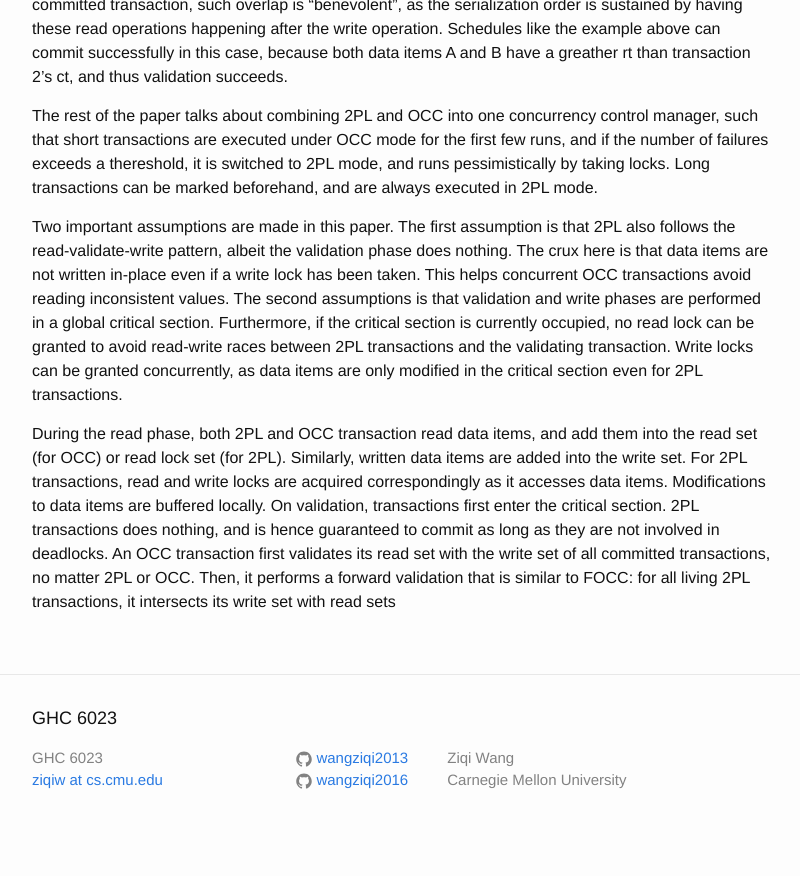
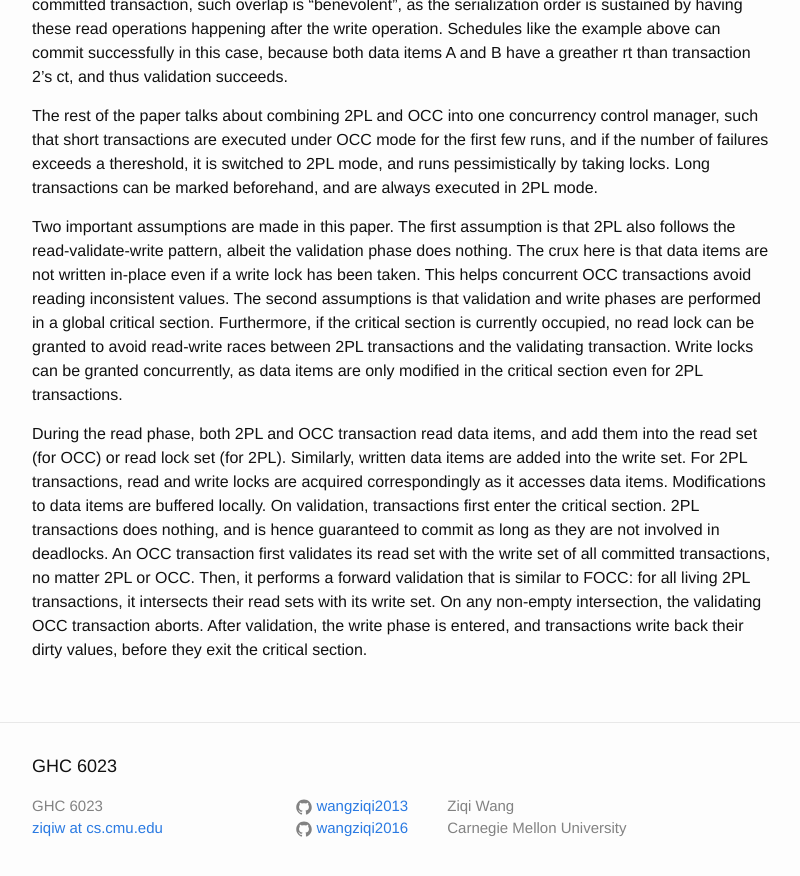
Before and after one commit to wangziqi2013/wangziqi2013.github.io, a Jekyll site: the page built from _posts/2018-04-04-cc-in-dbms-a-step-towards-the-integration-of-occ-and-locking.markdown, in a window 1280 px wide and 900 px high, scrolled down 1824 px. Shown: the top 876 px of the window, without its empty margins (238-1038 px from the left). Built offline with Jekyll 4.4.1, drawn with Linux system fonts in a browser that asks for light colours; before the commit the page ends 2676 px from its top, so only the background shows below that.

Commit message:
Finish commit description

```diff
--- a/_posts/2018-04-04-cc-in-dbms-a-step-towards-the-integration-of-occ-and-locking.markdown
+++ b/_posts/2018-04-04-cc-in-dbms-a-step-towards-the-integration-of-occ-and-locking.markdown
@@ -94,4 +94,6 @@ On validation, transactions first enter the critical section. 2PL transactions d
 and is hence guaranteed to commit as long as they are not involved in deadlocks.
 An OCC transaction first validates its read set with the write set of all committed transactions, no matter
 2PL or OCC. Then, it performs a forward validation that is similar to FOCC: for all living 2PL transactions,
-it intersects its write set with read sets
+it intersects their read sets with its write set. On any non-empty intersection, the validating OCC
+transaction aborts. After validation, the write phase is entered, and transactions write back their
+dirty values, before they exit the critical section.
```
